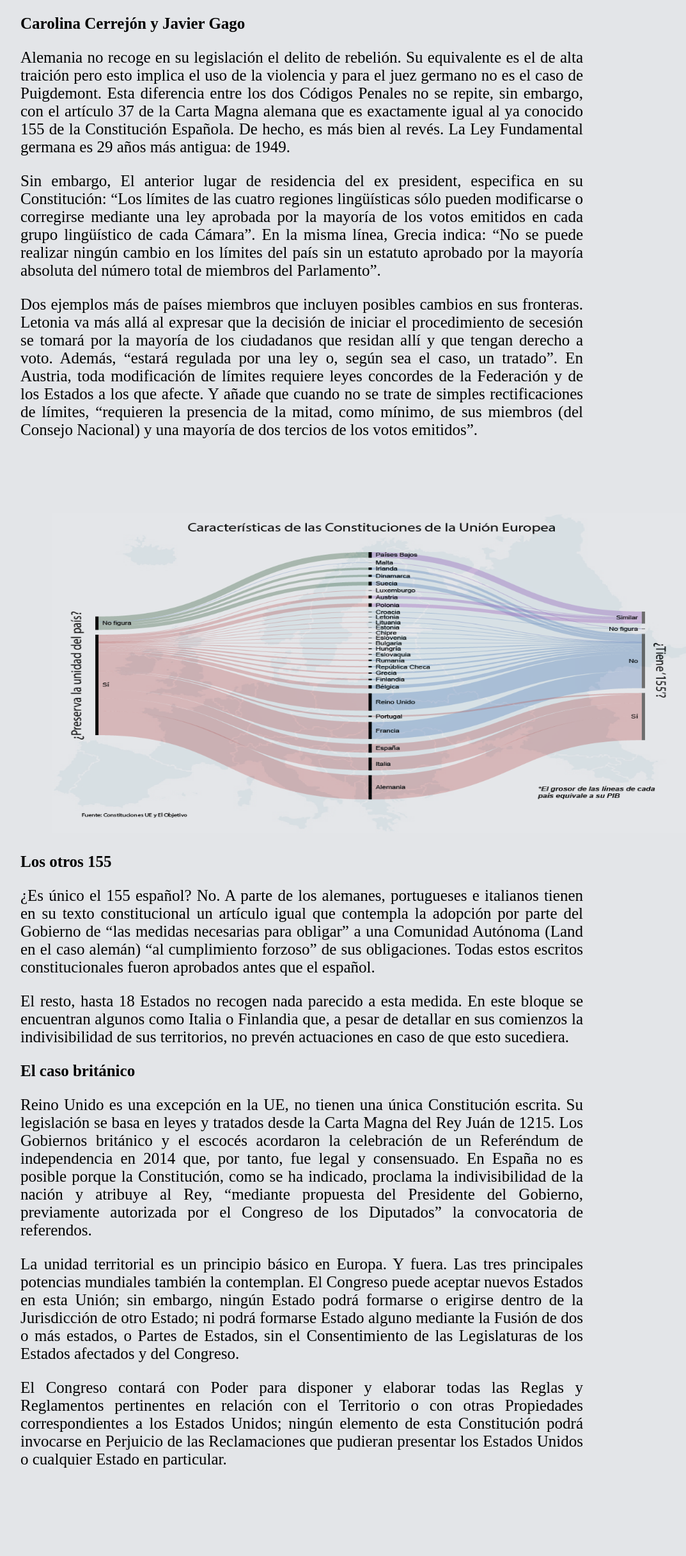
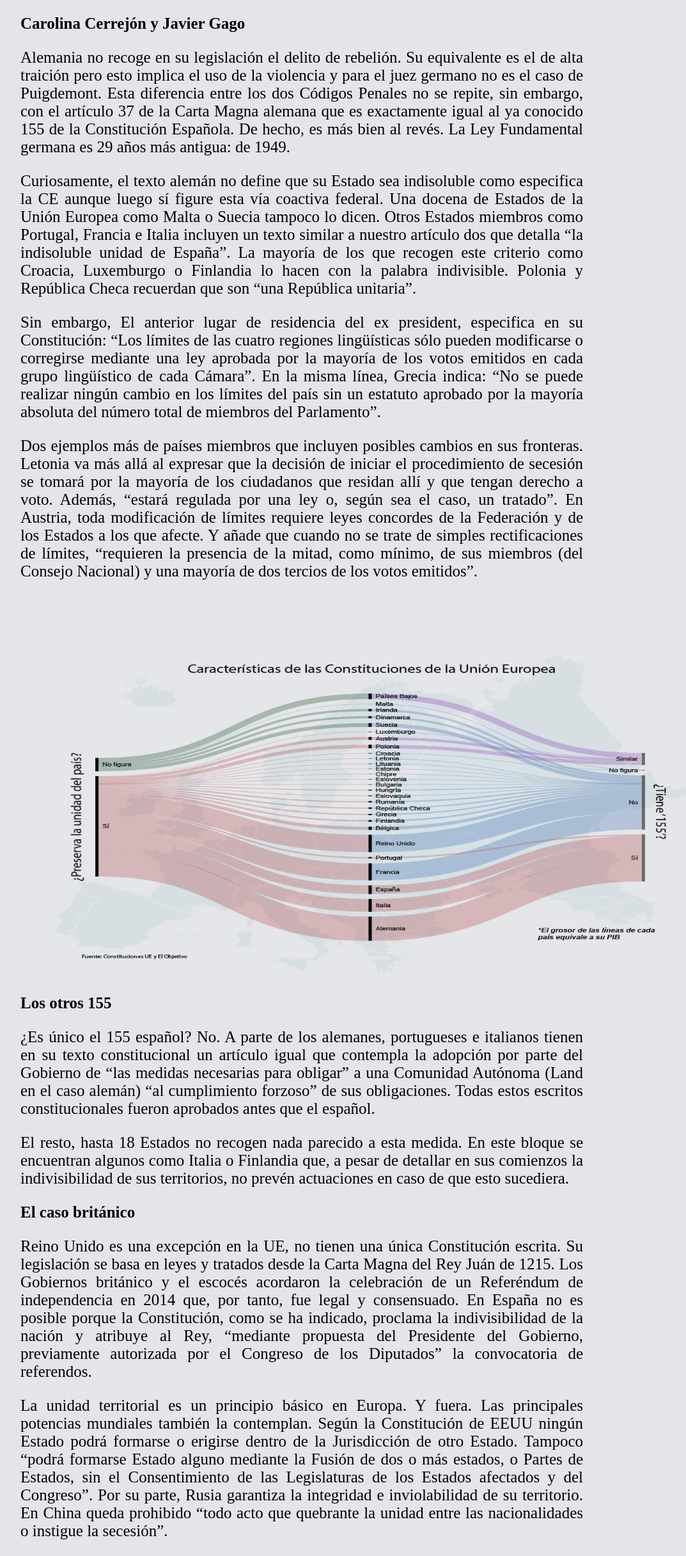
Before and after one commit to JaviGago/hackaton, a plain HTML site: page index.html in a window 1280 px wide. Shown: the part 320-2752 px from the top of the page at 64% size, without its empty margins (168-1241 px from the left). Before the commit the page ends 2640 px from the top, so only its background shows below. Drawn offline with Linux system fonts and the light colour scheme; files whose address does not match are found by name.

Commit message:
Add files via upload

```diff
--- a/index.html
+++ b/index.html
@@ -32,12 +32,16 @@
     </p>
 
     <p align="justify">
-      Sin embargo, El anterior lugar de residencia del ex president, especifica en su Constitución: “Los límites de las cuatro regiones lingüísticas sólo pueden modificarse o corregirse mediante una ley aprobada por la mayoría de los votos emitidos en cada grupo lingüístico de cada Cámara”. En la misma línea, Grecia indica: “No se puede realizar ningún cambio en los límites del país sin un estatuto aprobado por la mayoría absoluta del número total de miembros del Parlamento”.
+      Curiosamente, el texto alemán no define que su Estado sea indisoluble como especifica la CE aunque luego sí figure esta vía coactiva federal. Una docena de Estados de la Unión Europea como Malta o Suecia tampoco lo dicen. Otros Estados miembros como Portugal, Francia e Italia incluyen un texto similar a nuestro artículo dos que detalla “la indisoluble unidad de España”.  La mayoría de los que recogen este criterio como Croacia, Luxemburgo o Finlandia lo hacen con la palabra indivisible. Polonia y República Checa recuerdan que son “una República unitaria”.
 
     </p>
 
     <p align="justify">
-Dos ejemplos más de países miembros que incluyen posibles cambios en sus fronteras. Letonia va más allá al expresar que la decisión de iniciar el procedimiento de secesión se tomará por la mayoría de los ciudadanos que residan allí y que tengan derecho a voto. Además, “estará regulada por una ley o, según sea el caso, un tratado”. En Austria, toda modificación de límites requiere leyes concordes de la Federación y de los Estados a los que afecte. Y añade que cuando no se trate de simples rectificaciones de límites, “requieren la presencia de la mitad, como mínimo, de sus miembros (del Consejo Nacional) y una mayoría de dos tercios de los votos emitidos”.    </p>
+      Sin embargo, El anterior lugar de residencia del ex president, especifica en su Constitución: “Los límites de las cuatro regiones lingüísticas sólo pueden modificarse o corregirse mediante una ley aprobada por la mayoría de los votos emitidos en cada grupo lingüístico de cada Cámara”. En la misma línea, Grecia indica: “No se puede realizar ningún cambio en los límites del país sin un estatuto aprobado por la mayoría absoluta del número total de miembros del Parlamento”.
+
+<p align="justify">
+  Dos ejemplos más de países miembros que incluyen posibles cambios en sus fronteras. Letonia va más allá al expresar que la decisión de iniciar el procedimiento de secesión se tomará por la mayoría de los ciudadanos que residan allí y que tengan derecho a voto. Además, “estará regulada por una ley o, según sea el caso, un tratado”. En Austria, toda modificación de límites requiere leyes concordes de la Federación y de los Estados a los que afecte. Y añade que cuando no se trate de simples rectificaciones de límites, “requieren la presencia de la mitad, como mínimo, de sus miembros (del Consejo Nacional) y una mayoría de dos tercios de los votos emitidos”.
+</p>
 
 <picture>
     <img class="irc_mi" src="/Users/javiergagofdez/Documents/Hackaton/docs/INFOBUENA.png" alt="Resultado de imagen de dreambeach" onload="typeof google==='object'&amp;&amp;google.aft&amp;&amp;google.aft(this)" width="1000" height="500" style="margin-top: 91px;margin-left: 50px;">
@@ -62,11 +66,10 @@ Dos ejemplos más de países miembros que incluyen posibles cambios en sus front
 </p>
 
 <p align="justify">
-La unidad territorial es un principio básico en Europa. Y fuera. Las tres principales potencias mundiales también la contemplan. El Congreso puede aceptar nuevos Estados en esta Unión; sin embargo, ningún Estado podrá formarse o erigirse dentro de la Jurisdicción de otro Estado; ni podrá formarse Estado alguno mediante la Fusión de dos o más estados, o Partes de Estados, sin el Consentimiento de las Legislaturas de los Estados afectados y del Congreso.
+La unidad territorial es un principio básico en Europa. Y fuera. Las principales potencias mundiales también la contemplan. Según la Constitución de EEUU ningún Estado podrá formarse o erigirse dentro de la Jurisdicción de otro Estado. Tampoco “podrá formarse Estado alguno mediante la Fusión de dos o más estados, o Partes de Estados, sin el Consentimiento de las Legislaturas de los Estados afectados y del Congreso”. Por su parte, Rusia garantiza la integridad e inviolabilidad de su territorio. En China queda prohibido “todo acto que quebrante la unidad entre las nacionalidades o instigue la secesión”.
+
 </p>
 
-  <p align="justify">
-    El Congreso contará con Poder para disponer y elaborar todas las Reglas y Reglamentos pertinentes en relación con el Territorio o con otras Propiedades correspondientes a los Estados Unidos; ningún elemento de esta Constitución podrá invocarse en Perjuicio de las Reclamaciones que pudieran presentar los Estados Unidos o cualquier Estado en particular.
 </p>
   </div>
 </body>
```
